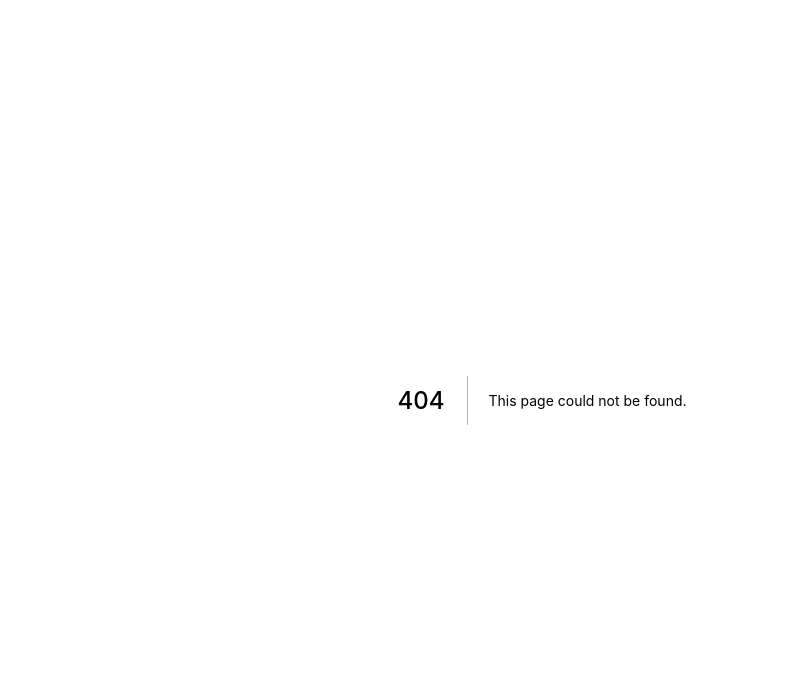
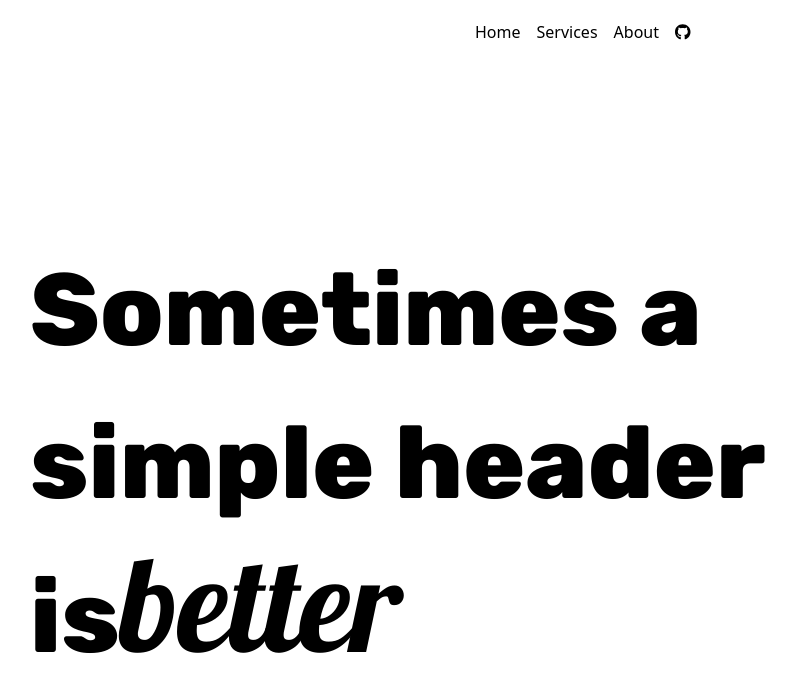
Before and after one commit to PovilasKirna/magic-project, a Next.js app: page /about in a window 1280 px wide. Before the commit this address had no page. Shown: the top 692 px of the page, without its empty margins (98-894 px from the left). Built offline with nearby package versions, Linux system fonts and the light colour scheme.

Commit message:
Working on about page, struggling with global css variables

```diff
--- a/package.json
+++ b/package.json
@@ -10,6 +10,7 @@
   },
   "dependencies": {
     "@fortawesome/fontawesome-svg-core": "^6.2.0",
+    "@fortawesome/free-brands-svg-icons": "^6.2.0",
     "@fortawesome/free-solid-svg-icons": "^6.2.0",
     "@fortawesome/react-fontawesome": "^0.2.0",
     "animejs": "^3.2.1",
--- a/src/components/nav.tsx
+++ b/src/components/nav.tsx
@@ -1,7 +1,10 @@
 import { FontAwesomeIcon } from "@fortawesome/react-fontawesome";
 import { faBars } from "@fortawesome/free-solid-svg-icons";
+//import github icon from fontawesome
+import { faGithub } from "@fortawesome/free-brands-svg-icons";
 import { AnimatePresence, motion } from "framer-motion";
 import { useState, useEffect } from "react";
+import Link from "next/link";
 
 export default function Nav() {
 	const [isOpen, setIsOpen] = useState(false);
@@ -10,22 +13,9 @@ export default function Nav() {
 		setIsOpen(!isOpen);
 	};
 
-	useEffect(() => {
-		console.log(isOpen);
-	}, [isOpen]);
-
-	//use a timer to check if user has scrolled
-	//if so, close the menu
-	//if not, keep it open
-	//if user clicks on menu, keep it open
-	//if user clicks on menu again, close it
-	//if user clicks on a link, close it
-
 	return (
 		<>
-			{/* define a simple nav sticked to the top of the page*/}
-			{/* collapse the nav to a hamburger if scren is a phone*/}
-			<nav className="flex items-center justify-between sm:justify-center flex-wrap backdrop-blur bg-slate/50 p-3 px-10 sticky top-0 z-50  select-none  ">
+			<nav className="flex items-center justify-between sm:justify-center flex-wrap backdrop-blur bg-slate/50 p-3 px-10 sticky top-0 z-50  select-none ">
 				{/* logo */}
 				<motion.div
 					className="flex items-center flex-shrink-0 text-white mr-6"
@@ -51,12 +41,20 @@ export default function Nav() {
 				</motion.div>
 				{/* menu */}
 				<div className="hidden sm:flex sm:flex-row">
-					<div className="p-2">Item</div>
-					<div className="p-2">Item</div>
-					<div className="p-2">Item</div>
-					<div className="p-2">Item</div>
-					<div className="p-2">Item</div>
-					<div className="p-2">Item</div>
+					<motion.div className="p-2" whileHover={{ scale: 1.2 }}>
+						<Link href={"/"}>Home</Link>
+					</motion.div>
+					<motion.div className="p-2" whileHover={{ scale: 1.2 }}>
+						<Link href={"/services"}>Services</Link>
+					</motion.div>
+					<motion.div className="p-2" whileHover={{ scale: 1.2 }}>
+						<Link href={"/about"}>About</Link>
+					</motion.div>
+					<motion.div className="p-2" whileHover={{ scale: 1.2 }}>
+						<Link href={"/github.com"}>
+							<FontAwesomeIcon icon={faGithub} />
+						</Link>{" "}
+					</motion.div>
 				</div>
 			</nav>
 			<AnimatePresence>
--- a/src/pages/_app.tsx
+++ b/src/pages/_app.tsx
@@ -1,9 +1,15 @@
 import "tailwindcss/tailwind.css";
 import "../styles/globals.css";
 import type { AppProps } from "next/app";
+import Nav from "../components/nav";
 
 function MyApp({ Component, pageProps }: AppProps) {
-	return <Component {...pageProps} />;
+	return (
+		<>
+			<Nav />
+			<Component {...pageProps} />
+		</>
+	);
 }
 
 export default MyApp;
--- /dev/null
+++ b/src/pages/about.tsx
@@ -0,0 +1,41 @@
+import { useState } from "react";
+import styles from "../styles/about.module.css";
+
+export default function About() {
+	const [MousePosition, setMousePosition] = useState({
+		left: 0,
+	});
+
+	const handleMove = (e: any) => {
+		setMousePosition({
+			left: e.pageX,
+		});
+
+		console.log((e.clientX / window.innerWidth) * 100);
+	};
+
+	document.onmousemove = (e) => handleMove(e);
+
+	document.ontouchmove = (e) => handleMove(e.touches[0]);
+
+	return (
+		<>
+			<div
+				id="leftSide"
+				className={`${styles.side} ${styles.leftSide}`}
+				style={{ width: `${(MousePosition.left / window.innerWidth) * 100}%` }}
+			>
+				<h2 className={styles.title}>
+					Sometimes a simple header is
+					<span className={styles.fancy}>better</span>
+				</h2>
+			</div>
+			<div id="rightSide" className={`${styles.side} ${styles.rightSide}`}>
+				<h2 className={styles.title}>
+					Sometimes a simple header is
+					<span className={styles.fancy}>better</span>
+				</h2>
+			</div>
+		</>
+	);
+}
--- a/src/pages/index.tsx
+++ b/src/pages/index.tsx
@@ -1,6 +1,5 @@
 import { motion, useInView } from "framer-motion";
 import { useEffect, useRef } from "react";
-import Nav from "../components/nav";
 
 export default function Home() {
 	const ref = useRef<null | HTMLDivElement>(null);
@@ -15,7 +14,6 @@ export default function Home() {
 
 	return (
 		<>
-			<Nav />
 			<motion.div className="w-screen h-screen" id="0" ref={page0}>
 				<div className="text-5xl font-bold text-center h-4/5 flex flex-row items-center justify-center">
 					Who doesn&apos;t like magic?
--- /dev/null
+++ b/src/styles/about.module.css
@@ -0,0 +1,50 @@
+/* import Rubik and Lobster fonts */
+@import url("https://fonts.googleapis.com/css2?family=Lobster&family=Rubik:wght@800&display=swap");
+
+.side {
+	display: grid;
+	height: 100vh;
+	overflow: hidden;
+	place-items: center;
+	position: absolute;
+	width: 100%;
+}
+
+.side .title {
+	font-family: "Rubik", sans-serif;
+	font-size: 8vw;
+	margin: 0px 10vw;
+	width: 80vw;
+}
+
+.side .fancy {
+	font-family: "Lobster", cursive;
+	font-size: 1.3em;
+	line-height: 0.8em;
+}
+
+#leftSide {
+	background-color: var(--left-color);
+	width: 60%;
+	z-index: 2;
+}
+
+#leftSide .title {
+	color: white;
+}
+
+#leftSide .fancy {
+	color: var(--right-color);
+}
+
+#rightSide {
+	background-color: var(--right-color);
+}
+
+#rightSide .title {
+	color: var(--dark);
+}
+
+#rightSide .fancy {
+	color: white;
+}
--- a/src/styles/globals.css
+++ b/src/styles/globals.css
@@ -1,10 +1,24 @@
 @tailwind base;
 @tailwind components;
 @tailwind utilities;
+/* import Rubik font */
+@import url("https://fonts.googleapis.com/css2?family=Rubik:wght@400;500;700&display=swap");
 
-body {
+:root {
+	--dark: rgb(20, 20, 20);
+	--yellow: rgb(253, 216, 53);
+	--blue: rgb(98, 0, 234);
+
+	--c1: rgb(38, 70, 83);
+	--c2: rgb(42, 157, 143);
+
+	--left-color: var(--c1);
+	--right-color: var(--c2);
+}
+
+/* body {
 	@apply bg-slate-800 text-white;
-}
+} */
 
 /* Scroll bar hide */
 
```
Also changed, not shown: src/styles/variables.css (added), 1 other file (tests, documents, lock files or other folders).
